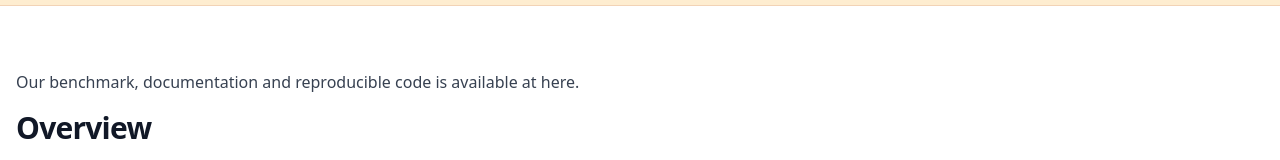
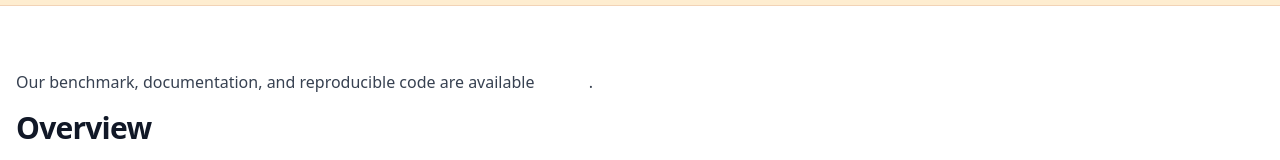
Before and after one commit to benchmark-project-website/benchmark-project-website.github.io, a Next.js app in the folder frontend/: page / in a window 1280 px wide. Shown: the part 236-396 px from the top of the page. Built offline with nearby package versions, Linux system fonts and the light colour scheme.

Commit message:
Update page.jsx

```diff
--- a/frontend/app/AppForge/page.jsx
+++ b/frontend/app/AppForge/page.jsx
@@ -50,10 +50,10 @@ export default function Page() {
       <section className="section">
         <div className="container space-y-4">
           <p className="text-gray-700">
-            Our benchmark, documentation and reproducible code is available at{" "}
+            Our benchmark, documentation, and reproducible code are available{" "}
             <a
               href="https://benchmark-project-website.github.io/AppForge-Bench/"
-              className="text-blue-600 hover:underline"
+              className="inline-block bg-blue-600 text-white px-2 py-1 rounded-md hover:bg-blue-700 transition"
               target="_blank"
               rel="noopener noreferrer"
             >
```
